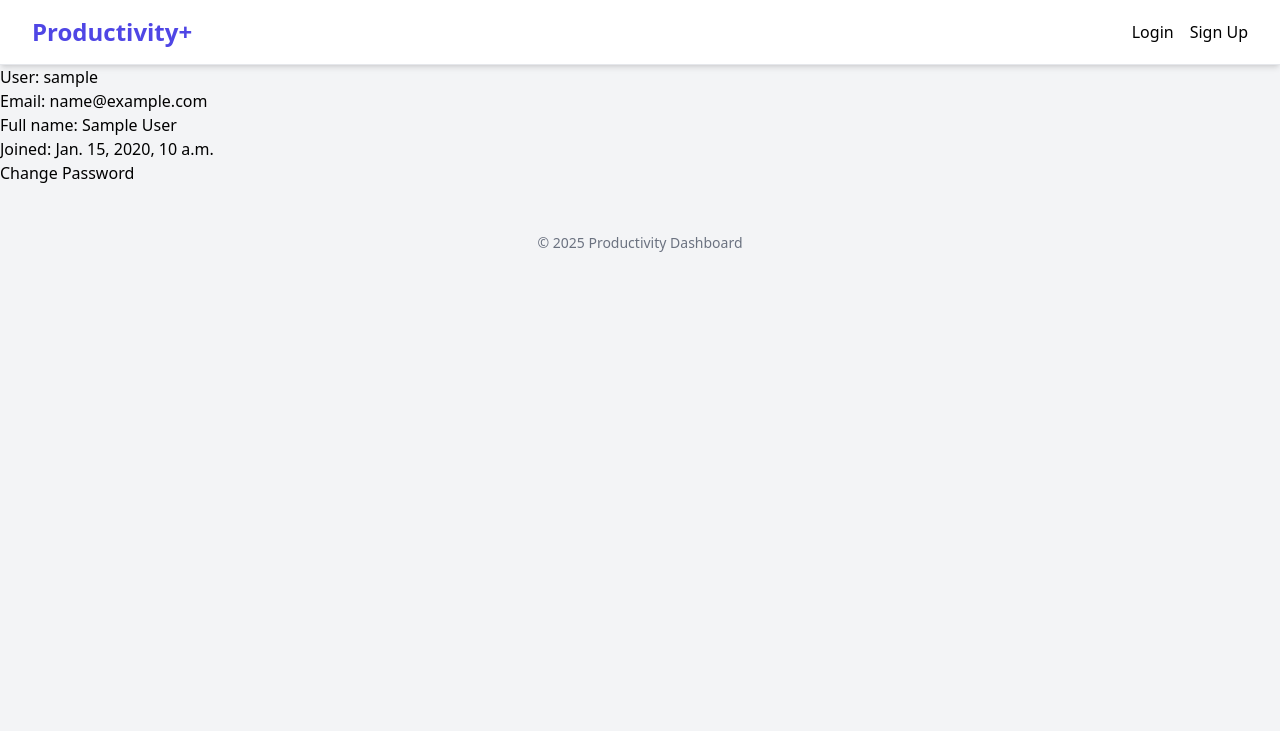
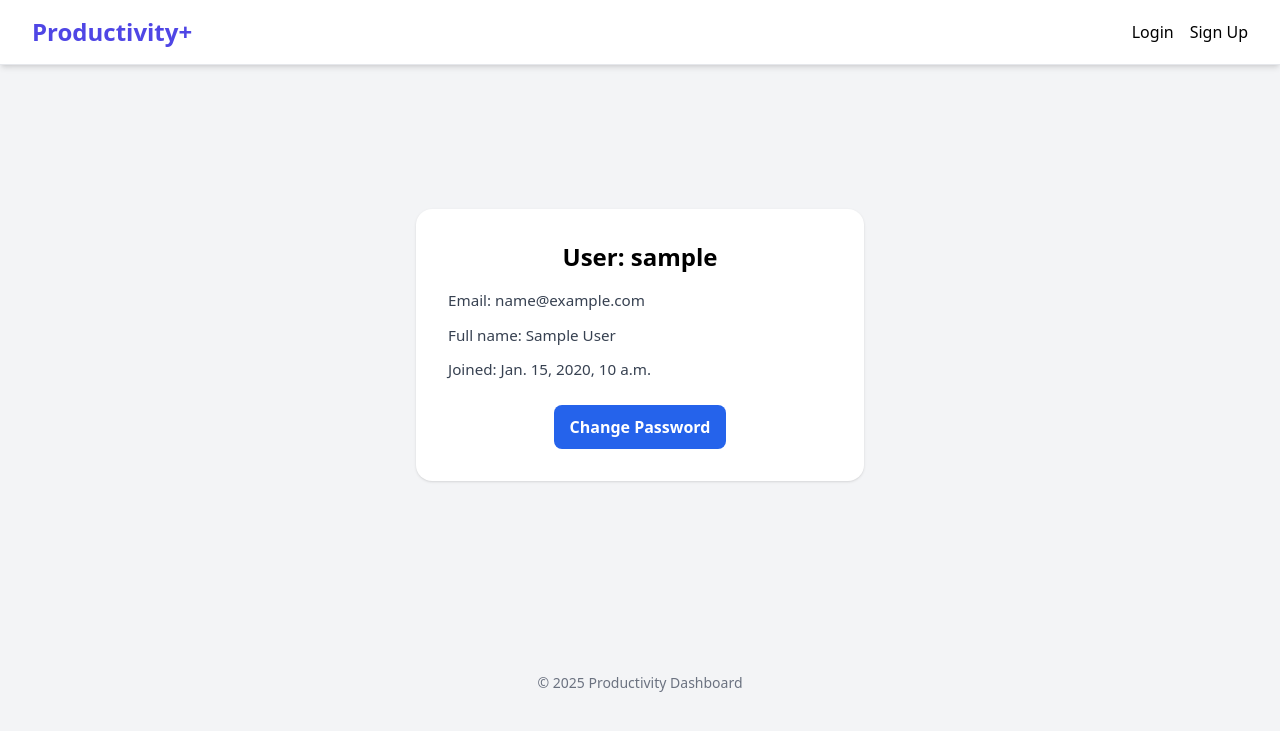
Before and after one commit to waffle71/Productivity-dashboard, a Django app: template templates/users/admin_user_detail.html in a window 1280 px wide. Shown: the top 731 px of the page. Run offline with Django 3.2, Linux system fonts and the light colour scheme; the template is opened without the code that fills it: most values are stand-ins (such as "Sample title", 1, 10 or a date in 2020); some libraries are stand-ins or nearby versions.

Commit message:
added css to the user_details_view page

```diff
--- a/templates/users/admin_user_detail.html
+++ b/templates/users/admin_user_detail.html
@@ -1,12 +1,29 @@
 {% extends "base.html" %}
 {% block content %}
 
-<h2>User: {{ user_obj.username}}</h2>
-<p>Email: {{ user_obj.email }}</p>
-<p>Full name: {{user_obj.first_name}} {{ user_obj.last_name }}</p>
-<p>Joined: {{ user_obj.date_joined }}</p>
+<div class="min-h-[70vh] flex items-center justify-center">
+  <div class="w-full max-w-md bg-white rounded-2xl shadow p-8">
+    <h2 class="text-2xl font-bold text-center mb-4">User: {{ user_obj.username }}</h2>
 
+    <div class="space-y-3 text-gray-700">
+        <p><span class="font-medium">Email:</span> {{ user_obj.email }}</p>
+        <p><span class="font-medium">Full name:</span> {{ user_obj.first_name }} {{ user_obj.last_name }}</p>
+        <p><span class="font-medium">Joined:</span> {{ user_obj.date_joined }}</p>
+    </div>
 
-<a href="{% url 'users:admin_change_password' user_obj.id %}">Change Password</a>
+    <div class="mt-6 text-center">
+        <a href="{% url 'users:admin_change_password' user_obj.id %}"
+           class="inline-block rounded-lg bg-blue-600 px-4 py-2.5 font-semibold text-white hover:bg-blue-700 focus:outline-none focus:ring-2 focus:ring-blue-500">
+           Change Password
+        </a>
+    </div>
+  </div>
+</div>
+
+<style>
+  p, span {
+      font-size: 0.95rem;
+  }
+</style>
 
 {% endblock %}
```
